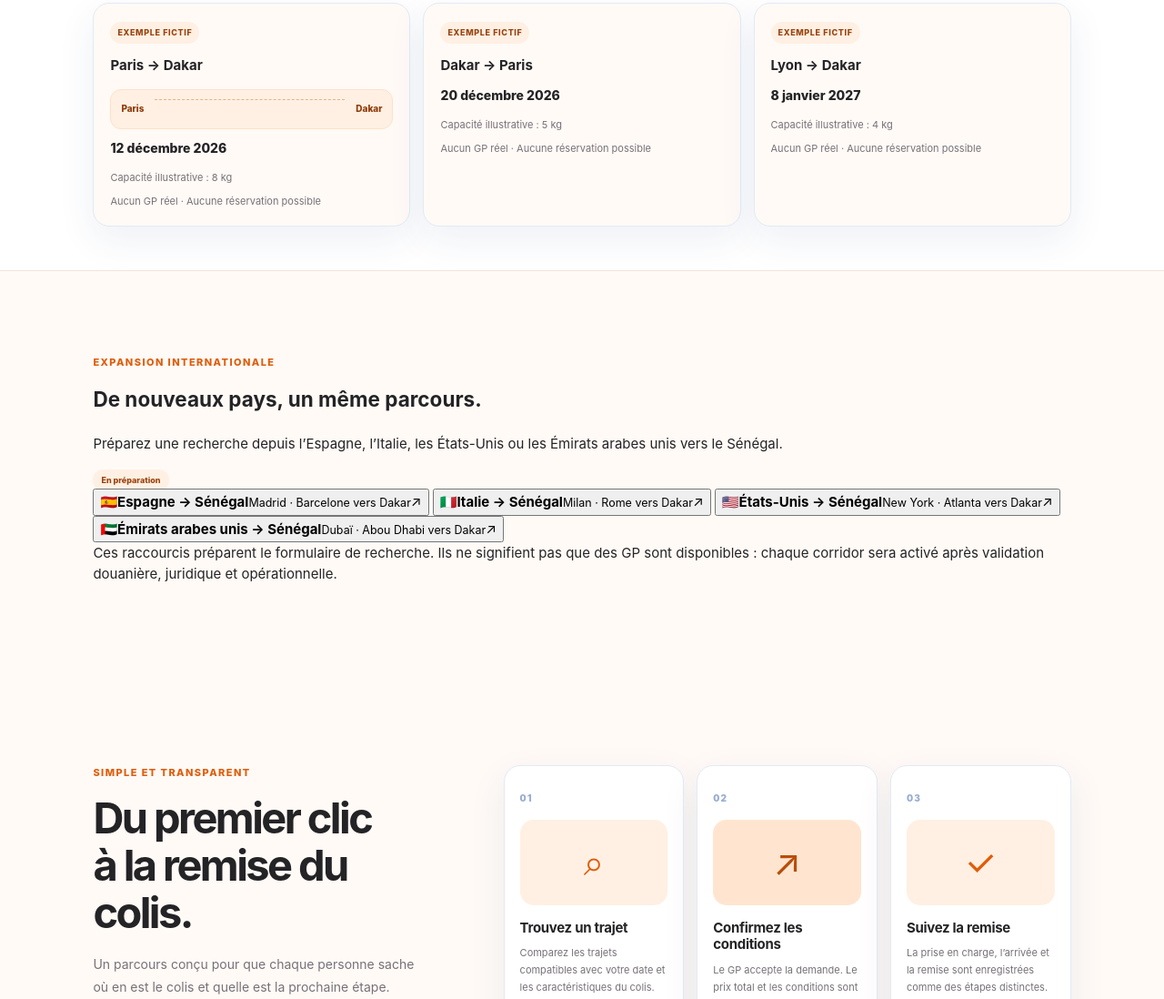
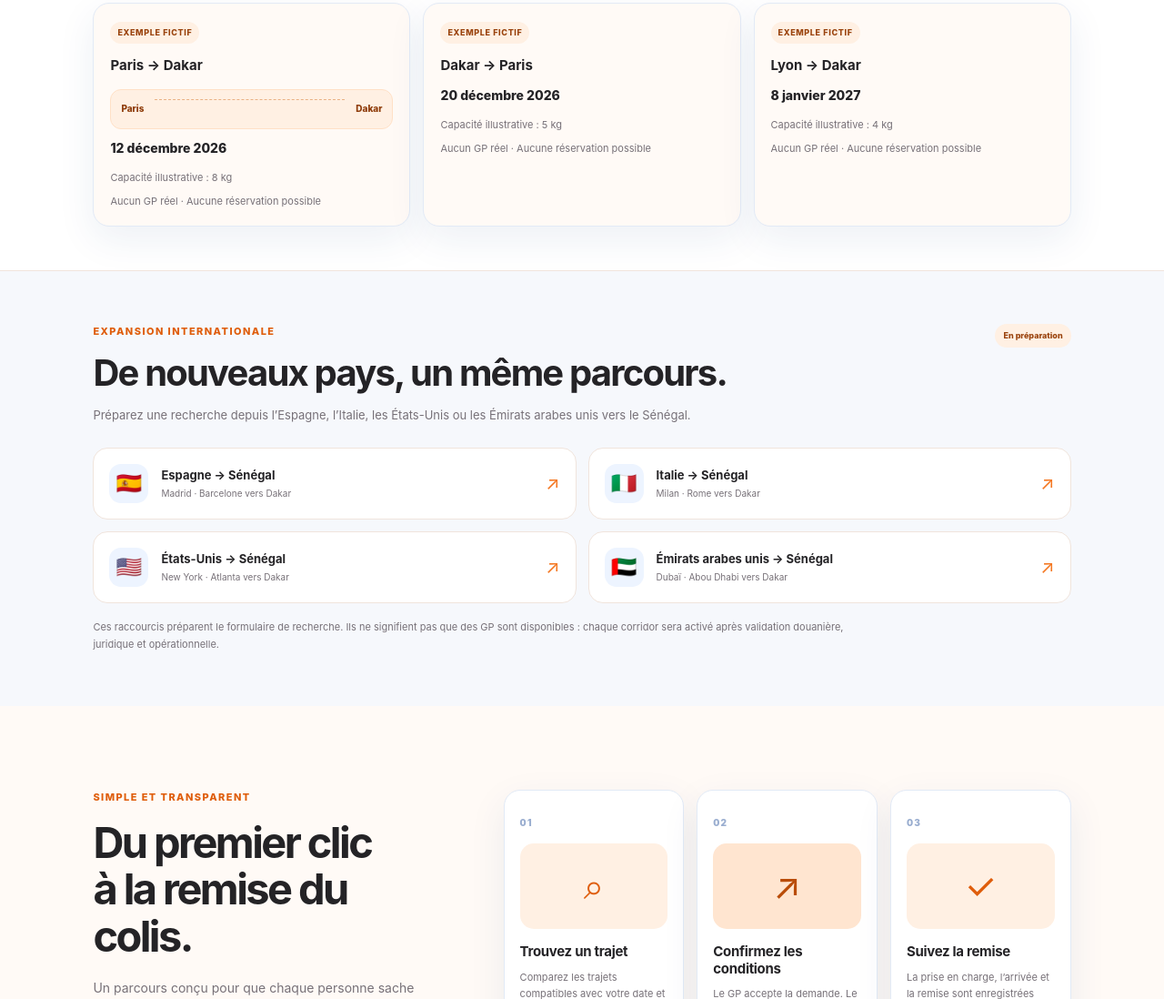
Before and after one commit to aydiarra-star/Jotcolis, a website: page index.html in a window 1280 px wide. Shown: the part 1032-2130 px from the top of the page at 91% size. Drawn offline with Linux system fonts and the light colour scheme.

Commit message:
Styliser les corridors internationaux JotColis

```diff
--- a/styles.css
+++ b/styles.css
@@ -267,3 +267,20 @@ a:focus-visible,button:focus-visible,input:focus-visible,select:focus-visible{ou
   100%{left:0;opacity:0;transform:translateY(2px) rotate(0deg)}
 }
 @media(prefers-reduced-motion:reduce){.route-plane{animation:none;left:calc(50% - 11px);opacity:1}}
+
+
+/* Corridors internationaux en préparation — raccourcis de recherche, sans fausse disponibilité */
+.corridors-section{background:#f6f8fc;padding-top:58px;padding-bottom:58px}
+.corridors-heading{display:flex;align-items:flex-start;justify-content:space-between;gap:24px;margin-bottom:25px}
+.corridors-heading h2{font-size:clamp(27px,3.5vw,40px);line-height:1.12;letter-spacing:-.045em;margin:0 0 12px}
+.corridors-heading p:not(.eyebrow){max-width:690px;color:var(--muted);font-size:13px;line-height:1.7;margin-bottom:0}
+.corridor-grid{display:grid;grid-template-columns:repeat(2,minmax(0,1fr));gap:13px}
+.corridor-card{display:flex;align-items:center;gap:14px;min-width:0;padding:17px;border:1px solid var(--line);border-radius:16px;background:#fff;color:var(--ink);text-align:left;cursor:pointer;transition:border-color .15s ease,transform .15s ease}
+.corridor-card:hover{border-color:var(--teal);transform:translateY(-1px)}
+.corridor-flag{display:grid;place-items:center;flex:0 0 43px;width:43px;height:43px;background:#edf4ff;border-radius:13px;font-size:23px}
+.corridor-card>span:nth-child(2){display:block;min-width:0;flex:1}
+.corridor-card strong{display:block;font-size:13px;line-height:1.35}
+.corridor-card small{display:block;margin-top:4px;color:var(--muted);font-size:10px;line-height:1.5}
+.corridor-arrow{color:var(--teal);font-size:20px}
+.corridors-note{margin:17px 0 0;color:var(--muted);font-size:11px;line-height:1.7;max-width:850px}
+@media(max-width:700px){.corridors-heading{gap:12px;flex-direction:column}.corridor-grid{grid-template-columns:1fr}.corridor-card{padding:14px}.corridor-card strong{font-size:12px}}
```
